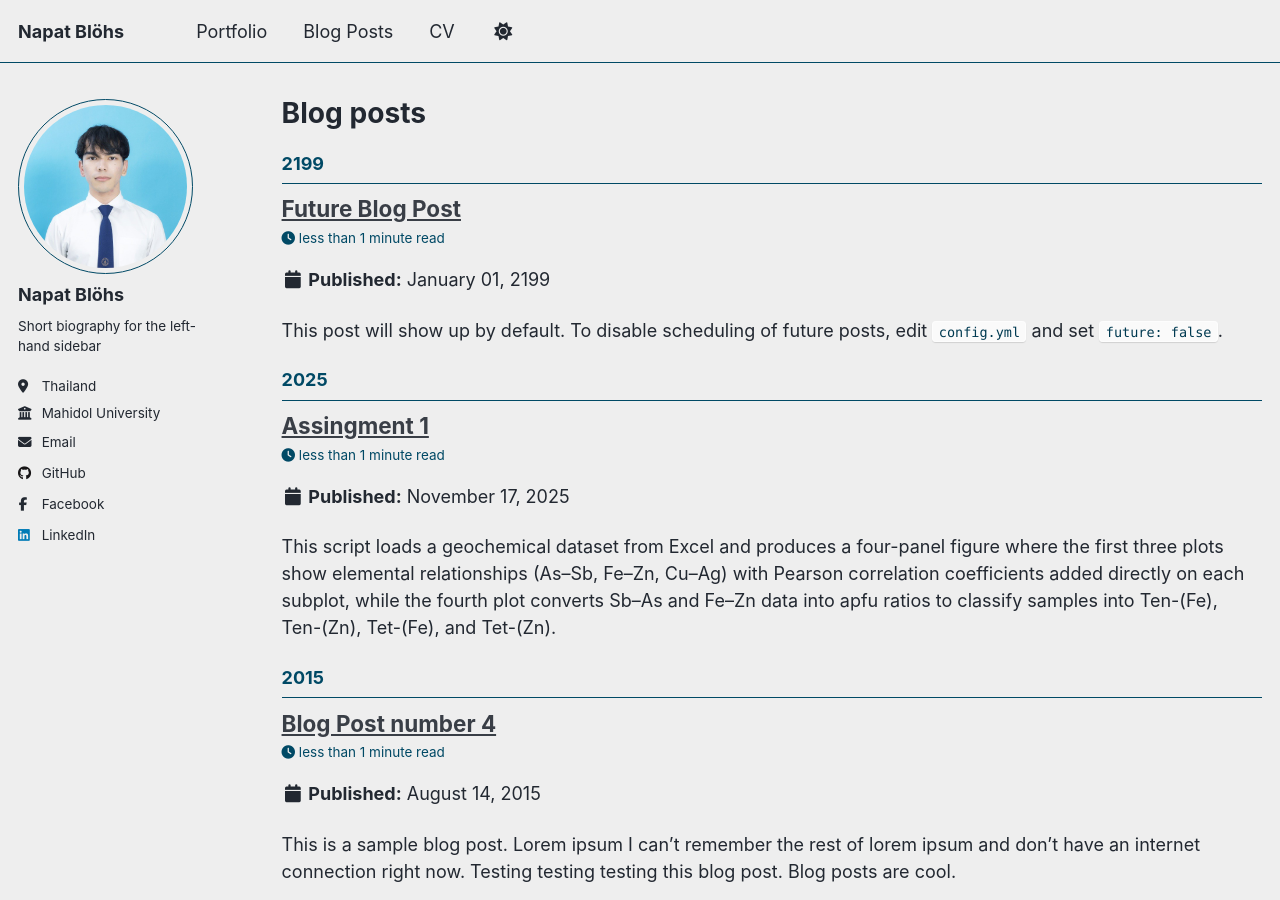
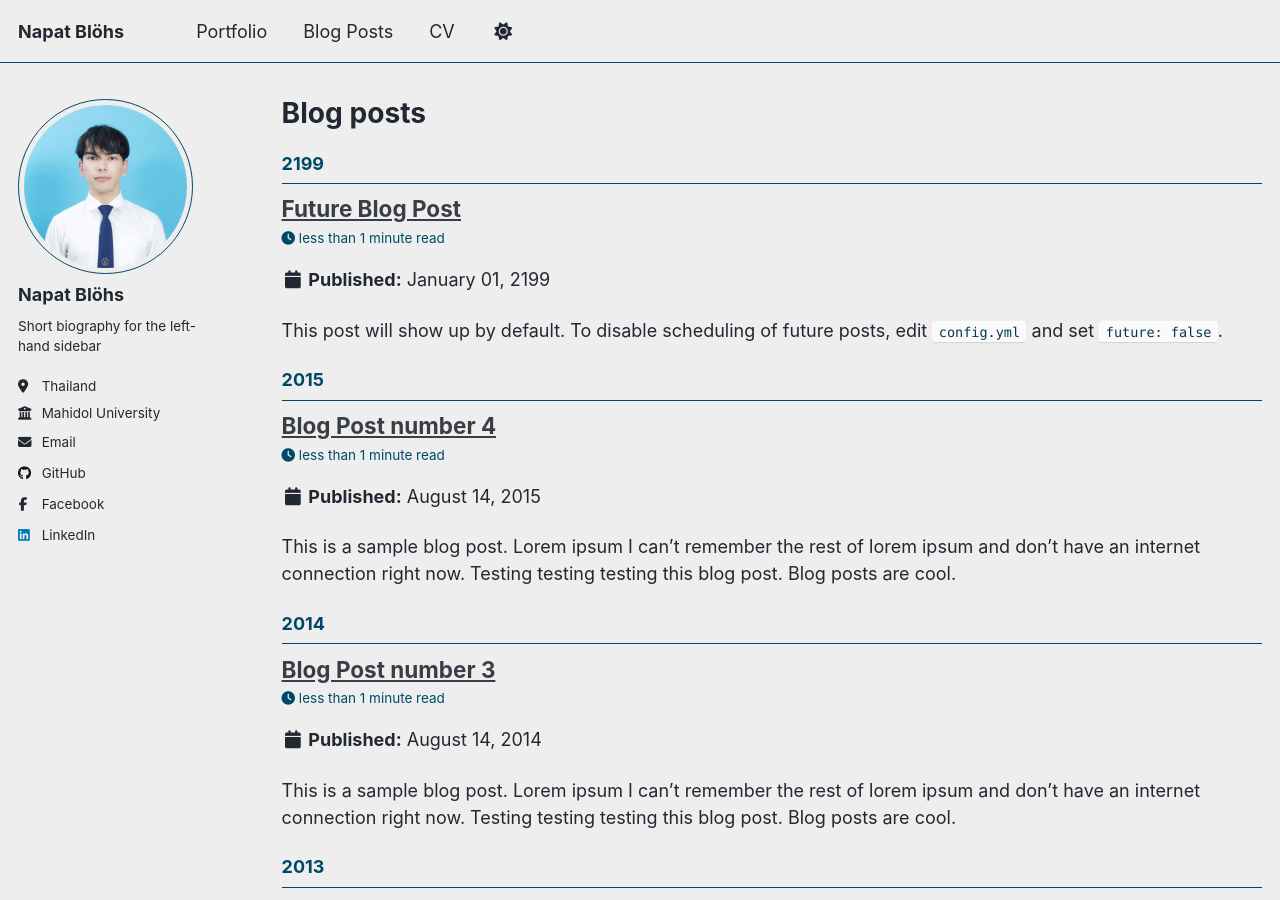
Before and after one commit to Alukus/Alukus.github.io, a Jekyll site: the page built from _pages/year-archive.html, in a window 1280 px wide and 900 px high. Built offline with Jekyll 4.4.1, drawn with Linux system fonts in a browser that asks for light colours; a script that is not in the unit is left out.

Commit message:
Update and rename 2012-08-14-blog-post-1.md to Assingment 1.md

```diff
--- a/_posts/2012-08-14-blog-post-1.md
+++ b/_posts/Assingment 1.md
@@ -7,4 +7,4 @@ tags:
 ---
 This script loads a geochemical dataset from Excel and produces a four-panel figure where the first three plots show elemental relationships (As–Sb, Fe–Zn, Cu–Ag) with Pearson correlation coefficients added directly on each subplot, while the fourth plot converts Sb–As and Fe–Zn data into apfu ratios to classify samples into Ten-(Fe), Ten-(Zn), Tet-(Fe), and Tet-(Zn).
 
-A
+<img src="Assingment_1.png" width="400">
```
